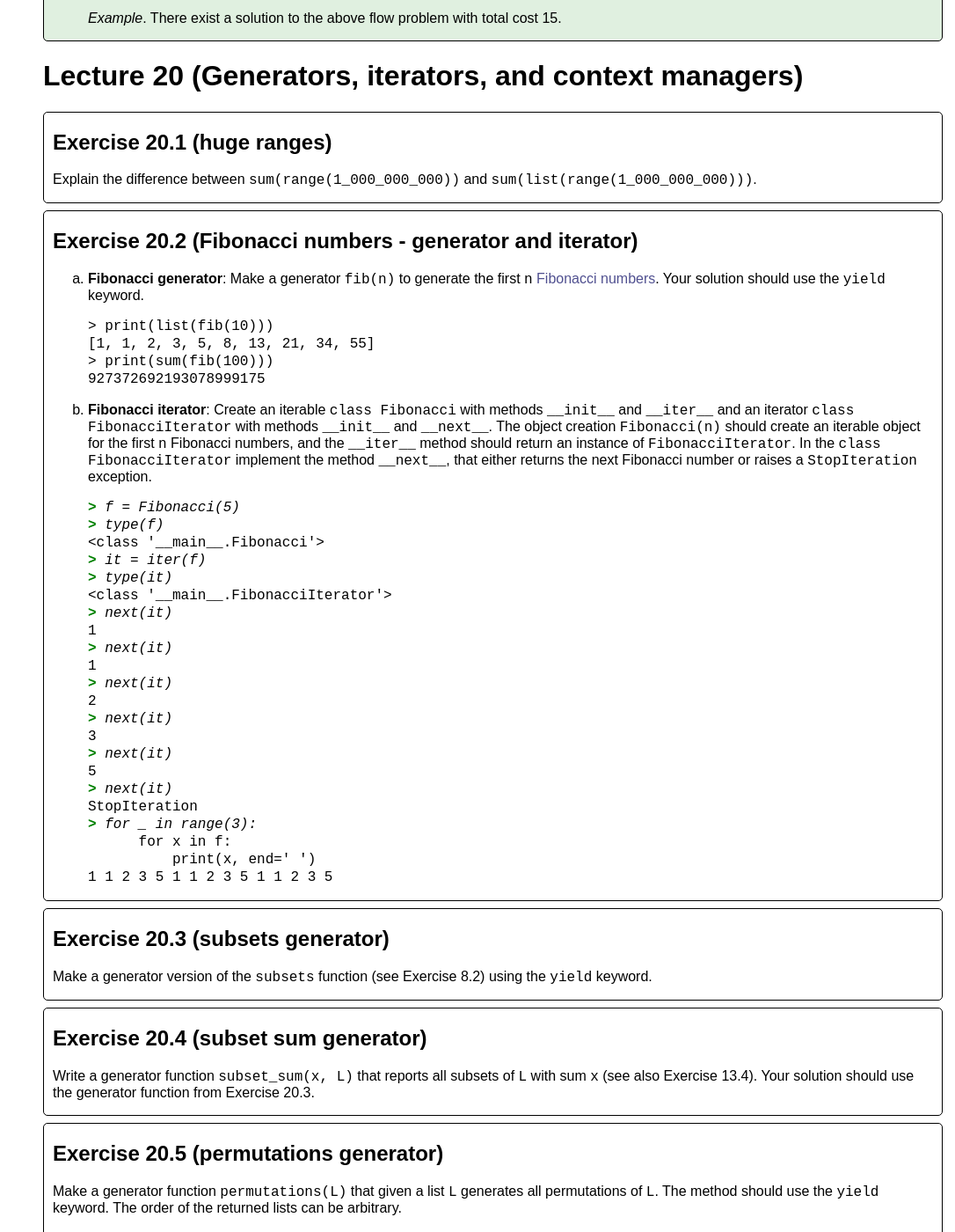
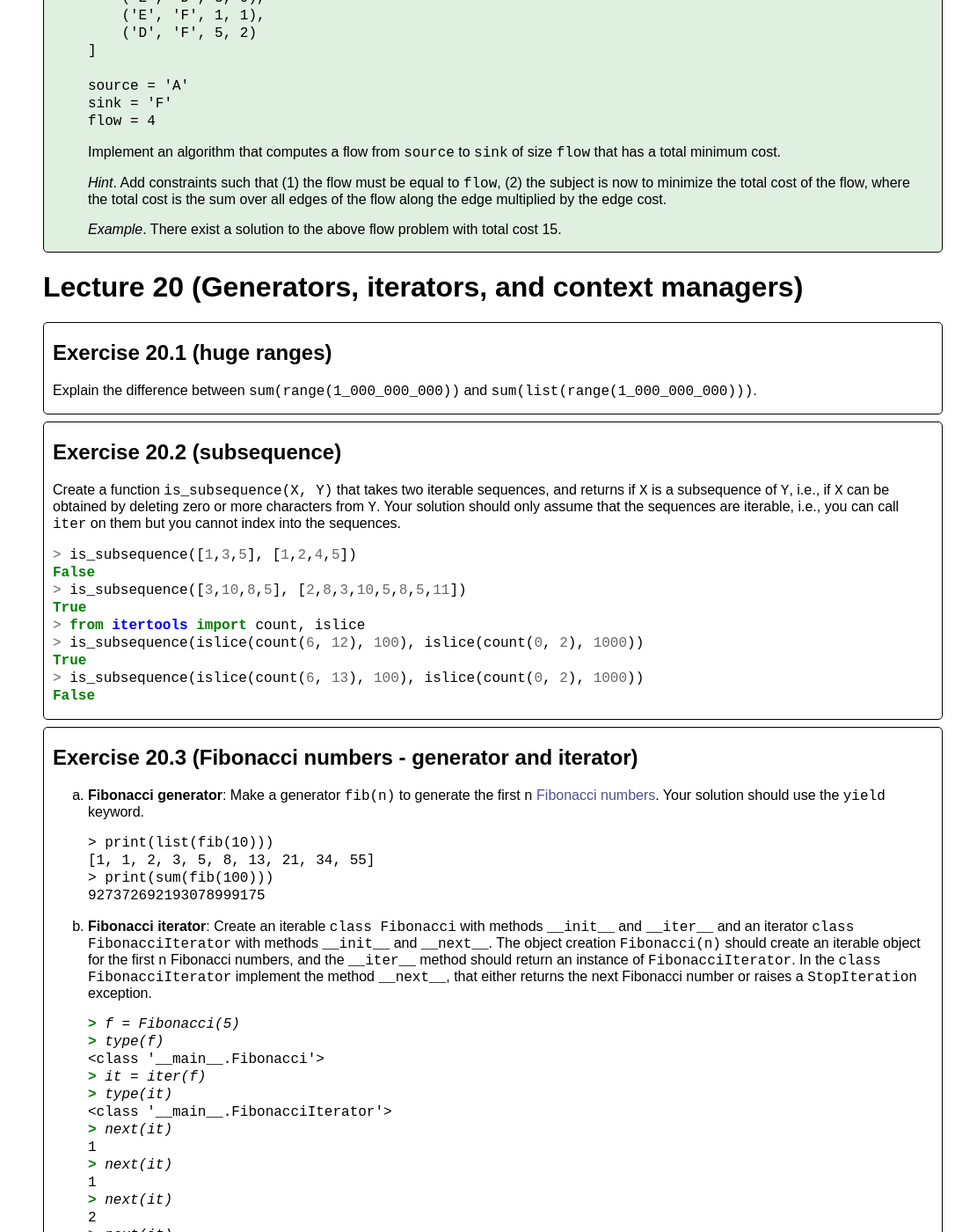
Before and after one commit to gsbrodal/gsbrodal.github.io, a Jekyll site: the page built from ipsa/exercises.html, in a window 1280 px wide and 1400 px high, scrolled down 38333 px. Shown: the whole window at 88% size, without its empty margins (194-1280 px from the left). Built offline with Jekyll 4.4.1, drawn with Linux system fonts in a browser that asks for light colours; some of the changed text lies outside the part shown.

Commit message:
exam-rules.md exercises.html

```diff
--- a/ipsa/exercises.html
+++ b/ipsa/exercises.html
@@ -318,13 +318,19 @@ c = r.step
 <p><img alt="Multiplication table" src="images/multiplication.png" /></p>
 </div>
 <div class="exercise">
-<h2>Exercise 4.7 (interval union)</h2>
+<h2>Exercise 4.7 (sublist)</h2>
+<p>Make a program that given two lists <code>L1</code> and <code>L2</code>, determines if <code>L1</code> is a subsequence of <code>L2</code>, i.e., if <code>L1</code> can be obtained by deleting zero or more values from <code>L2</code>.</p>
+<p>E.g. for <code>L1 = [7, 2, 3]</code> and <code>L2 = [3, 7, 2, 5, 1, 3, 4]</code> your program should print that <code>L1</code> is a subsequence of <code>L2</code> (since <code>L1</code> can be obtained  from <code>L2</code> by deleting the first <code>3</code> together with <code>5</code>, <code>1</code> and <code>4</code>). For <code>L1 = [7, 4, 3]</code> and the same <code>L2</code>, your program should print that <code>L1</code> is <em>not</em> a subsequence of <code>L2</code>.</p>
+<p><em>Hint</em>. First find the first occurence of <code>L1[0]</code> in <code>L2</code>, and then repeat appropriately.</p>
+</div>
+<div class="exercise">
+<h2>Exercise 4.8 (interval union)</h2>
 <p>Make a program that given a list <code>L</code> of intervals with possible overlaps, where an interval is represented by a list [<em>left endpoint</em>, <em>right endpoint</em> ], computes a new list <code>L_</code> of disjoint intervals but with identical union.</p>
 <p>E.g. for <code>L = [[1, 3], [6, 10], [2, 5], [8, 13]]</code> the program should compute <code>L_ = [[1, 5], [6, 13]]</code>. It is fine to let <code>L</code> be a constant in the program.</p>
 <p><em>Hint</em>. Start by sorting the intervals using the builtin function <code>sorted</code>, and then process the intervals with respect to increasing left endpoint.</p>
 </div>
 <div class="exercise">
-<h2>Exercise 4.8* (valid ORCID)</h2>
+<h2>Exercise 4.9* (valid ORCID)</h2>
 <p><a target="_blank" href="https://en.wikipedia.org/wiki/ORCID">ORICD</a> (Open Researcher and Contributor ID) assigns to researches a unique identifier, e.g., the ORCID of Stephen Hawkings is 0000-0002-9079-593X. An identifier consists of four blocks of digits, except for the last character in the last block that can also be <code>X</code> representing the value 10. The blocks are separated by the character <code>-</code>. The last digit in an ORCID is a <em>checksum</em> value, and a valid ORCID <em>x</em><sub>0</sub><em>x</em><sub>1</sub><em>x</em><sub>2</sub><em>x</em><sub>3</sub>-<em>x</em><sub>4</sub><em>x</em><sub>5</sub><em>x</em><sub>6</sub><em>x</em><sub>7</sub>-<em>x</em><sub>8</sub><em>x</em><sub>9</sub><em>x</em><sub>10</sub><em>x</em><sub>11</sub>-<em>x</em><sub>12</sub><em>x</em><sub>13</sub><em>x</em><sub>14</sub><em>x</em><sub>15</sub> must satisfy:</p>
 <blockquote>
 <p>(<em>x</em><sub>0</sub> * 2<sup>15</sup> + <em>x</em><sub>1</sub> * 2<sup>14</sup> + &middot;&middot;&middot; + <em>x</em><sub>14</sub> * 2<sup>1</sup> + <em>x</em><sub>15</sub> * 2<sup>0</sup>) mod 11 = 1</p>
@@ -334,7 +340,7 @@ c = r.step
 </div>
 <a name="handin2"></a>
 <div class="handin">
-<h2>Exercise 4.9 - handin 2 (palindrome)</h2>
+<h2>Exercise 4.10 - handin 2 (palindrome)</h2>
 <p>Write a program that given a long string (say order 1.000.000 characters), computes all palindromic substrings of length ≥ 7, i.e. substrings spelled identical read forwards and backwards.  You can use the below code to read a complete text from a file to a string, convert it to lower case, and remove everything except letters and digits.</p>
 <p>The file <code>saxo.txt</code> is a local copy of <a target="_blank" href="http://www.gutenberg.org/ebooks/1150.txt.utf-8">http://www.gutenberg.org/cache/epub/1150/pg1150.txt.utf-8</a>.</p>
 <div class="codehilite"><pre><span></span><code><span class="kn">from</span><span class="w"> </span><span class="nn">string</span><span class="w"> </span><span class="kn">import</span><span class="w"> </span><span class="n">ascii_letters</span><span class="p">,</span><span class="w"> </span><span class="n">digits</span>
@@ -1661,7 +1667,21 @@ flow = 4
 <p>Explain the difference between <code>sum(range(1_000_000_000))</code> and <code>sum(list(range(1_000_000_000)))</code>.</p>
 </div>
 <div class="exercise">
-<h2>Exercise 20.2 (Fibonacci numbers - generator and iterator)</h2>
+<h2>Exercise 20.2 (subsequence)</h2>
+<p>Create a function <code>is_subsequence(X, Y)</code> that takes two iterable sequences, and returns if <code>X</code> is a subsequence of <code>Y</code>, i.e., if <code>X</code> can be obtained by deleting zero or more characters from <code>Y</code>. Your solution should only assume that the sequences are iterable, i.e., you can call <code>iter</code> on them but you cannot index into the sequences.</p>
+<div class="codehilite"><pre><span></span><code><span class="o">&gt;</span><span class="w"> </span><span class="n">is_subsequence</span><span class="p">([</span><span class="mi">1</span><span class="p">,</span><span class="mi">3</span><span class="p">,</span><span class="mi">5</span><span class="p">],</span><span class="w"> </span><span class="p">[</span><span class="mi">1</span><span class="p">,</span><span class="mi">2</span><span class="p">,</span><span class="mi">4</span><span class="p">,</span><span class="mi">5</span><span class="p">])</span>
+<span class="kc">False</span>
+<span class="o">&gt;</span><span class="w"> </span><span class="n">is_subsequence</span><span class="p">([</span><span class="mi">3</span><span class="p">,</span><span class="mi">10</span><span class="p">,</span><span class="mi">8</span><span class="p">,</span><span class="mi">5</span><span class="p">],</span><span class="w"> </span><span class="p">[</span><span class="mi">2</span><span class="p">,</span><span class="mi">8</span><span class="p">,</span><span class="mi">3</span><span class="p">,</span><span class="mi">10</span><span class="p">,</span><span class="mi">5</span><span class="p">,</span><span class="mi">8</span><span class="p">,</span><span class="mi">5</span><span class="p">,</span><span class="mi">11</span><span class="p">])</span>
+<span class="kc">True</span>
+<span class="o">&gt;</span><span class="w"> </span><span class="kn">from</span><span class="w"> </span><span class="nn">itertools</span><span class="w"> </span><span class="kn">import</span><span class="w"> </span><span class="n">count</span><span class="p">,</span><span class="w"> </span><span class="n">islice</span>
+<span class="o">&gt;</span><span class="w"> </span><span class="n">is_subsequence</span><span class="p">(</span><span class="n">islice</span><span class="p">(</span><span class="n">count</span><span class="p">(</span><span class="mi">6</span><span class="p">,</span><span class="w"> </span><span class="mi">12</span><span class="p">),</span><span class="w"> </span><span class="mi">100</span><span class="p">),</span><span class="w"> </span><span class="n">islice</span><span class="p">(</span><span class="n">count</span><span class="p">(</span><span class="mi">0</span><span class="p">,</span><span class="w"> </span><span class="mi">2</span><span class="p">),</span><span class="w"> </span><span class="mi">1000</span><span class="p">))</span>
+<span class="kc">True</span>
+<span class="o">&gt;</span><span class="w"> </span><span class="n">is_subsequence</span><span class="p">(</span><span class="n">islice</span><span class="p">(</span><span class="n">count</span><span class="p">(</span><span class="mi">6</span><span class="p">,</span><span class="w"> </span><span class="mi">13</span><span class="p">),</span><span class="w"> </span><span class="mi">100</span><span class="p">),</span><span class="w"> </span><span class="n">islice</span><span class="p">(</span><span class="n">count</span><span class="p">(</span><span class="mi">0</span><span class="p">,</span><span class="w"> </span><span class="mi">2</span><span class="p">),</span><span class="w"> </span><span class="mi">1000</span><span class="p">))</span>
+<span class="kc">False</span>
+</code></pre></div>
+</div>
+<div class="exercise">
+<h2>Exercise 20.3 (Fibonacci numbers - generator and iterator)</h2>
 <ol>
 <li>
 <p><strong>Fibonacci generator</strong>: Make a generator <code>fib(n)</code> to generate the first <code>n</code> <a target="_blank" href="https://mathworld.wolfram.com/FibonacciNumber.html">Fibonacci numbers</a>. Your solution should use the <code>yield</code> keyword.</p>
@@ -1702,15 +1722,15 @@ StopIteration
 </ol>
 </div>
 <div class="exercise">
-<h2>Exercise 20.3 (subsets generator)</h2>
+<h2>Exercise 20.4 (subsets generator)</h2>
 <p>Make a generator version of the <code>subsets</code> function (see Exercise 8.2) using the <code>yield</code> keyword.</p>
 </div>
 <div class="exercise">
-<h2>Exercise 20.4 (subset sum generator)</h2>
+<h2>Exercise 20.5 (subset sum generator)</h2>
 <p>Write a generator function <code>subset_sum(x, L)</code> that reports all subsets of <code>L</code> with sum <code>x</code> (see also Exercise 13.4). Your solution should use the generator function from Exercise 20.3.</p>
 </div>
 <div class="exercise">
-<h2>Exercise 20.5 (permutations generator)</h2>
+<h2>Exercise 20.6 (permutations generator)</h2>
 <p>Make a generator function <code>permutations(L)</code> that given a list <code>L</code> generates all permutations of <code>L</code>. The method should use the <code>yield</code> keyword. The order of the returned lists can be arbitrary.</p>
 <p><em>Example</em>. <code>permutations([1, 2])</code> should return <code>[[1, 2], [2, 1]]</code>.</p>
 <p><em>Note</em>. An implementation of the permutations generator also exists in the standard library <code>itertools</code> (but in this
@@ -1779,7 +1799,7 @@ exercise you should of course write the function from scratch). An example usage
 </div>
 <a name="handin10"></a>
 <div class="handin">
-<h2>Exercise 20.7 - handin 10 (random walk)</h2>
+<h2>Exercise 20.8 - handin 10 (random walk)</h2>
 <p><img alt="Random walk" src="images/random_walk.png" /></p>
 <ol>
 <li>
```
Also changed, not shown: other parts of ipsa/exercises.html (+1 -1 lines), ipsa/exam-rules.md (+1 -1 lines).
